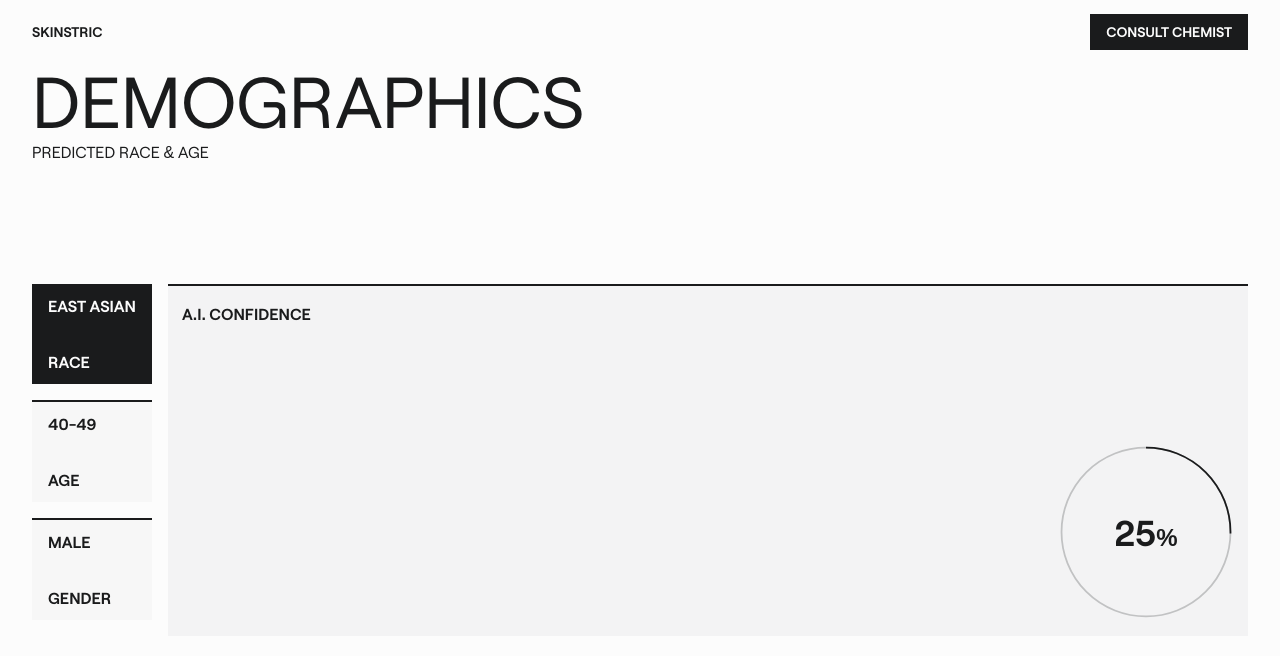
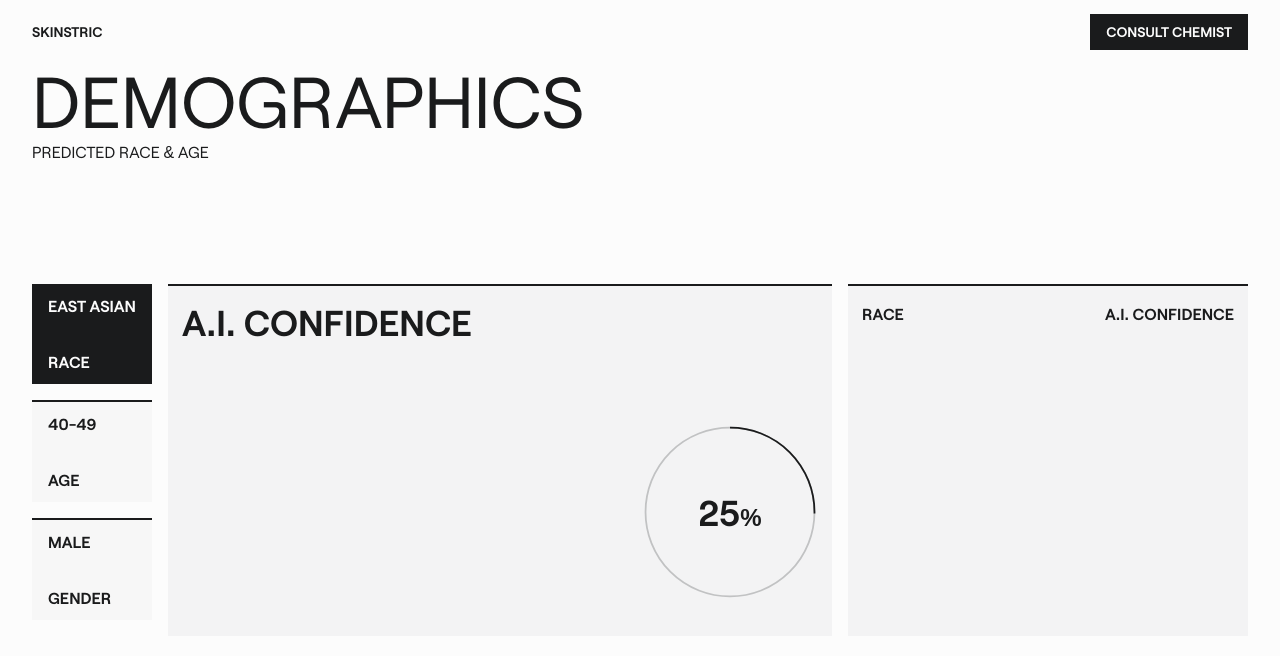
Before and after one commit to yangytjason2000/skinstric, a Next.js app: page /analysis/demographics in a window 1280 px wide. Shown: the top 656 px of the page. Built offline with nearby package versions, Linux system fonts and the light colour scheme.

Commit message:
Refractor the page

```diff
--- a/app/components/Demographics/DemographicDetail.tsx
+++ b/app/components/Demographics/DemographicDetail.tsx
@@ -1,22 +1,39 @@
 import { FC } from "react";
 import CircleProgress from "./CircleProgress";
+import { DemographicCategory } from "@/app/types/categoryType";
 
 interface DemographicDetailProps {
-	percentage: number;
+	demographicDetailData: DemographicCategory;
+	selectedDetailedDataIndex: number;
+	setSelectedDetailedDataIndex: (newIndex: number) => void;
 }
 
-const DemographicDetail: FC<DemographicDetailProps> = ({ percentage }) => {
+const DemographicDetail: FC<DemographicDetailProps> = ({
+	demographicDetailData,
+	selectedDetailedDataIndex,
+	setSelectedDetailedDataIndex,
+}) => {
 	return (
-		<div className="flex flex-grow flex-col px-[14px] py-4 ml-4 bg-[#F3F3F4] border-t-[#1A1B1C] border-t-2">
-			<div className="text-[#1A1B1C] uppercase font-roobert-trial font-semibold text-base mb-[82px]">
-				A.I. confidence
+		<div className="flex flex-auto">
+			<div className="flex-auto flex-col px-[14px] py-4 ml-4 bg-[#F3F3F4] border-t-[#1A1B1C] border-t-2">
+				<div className="text-[#1A1B1C] uppercase font-roobert-trial font-semibold text-4xl mb-[82px]">
+					A.I. confidence
+				</div>
+				<div className="ml-auto mt-auto w-[384px] max-lg:w-[176px] relative">
+					<CircleProgress percentage={demographicDetailData.data[selectedDetailedDataIndex][1] * 100} />
+					<div
+						className="absolute left-[50%] top-[50%] -translate-x-1/2 -translate-y-1/2
+						text-[#1A1B1C] uppercase font-roobert-trial font-semibold text-4xl"
+					>
+						{Math.round(demographicDetailData.data[selectedDetailedDataIndex][1] * 100)}
+						<span className="font-roobert-trial font-semibold text-2xl">%</span>
+					</div>
+				</div>
 			</div>
-			<div className="ml-auto mt-auto w-[384px] max-lg:w-[176px] relative">
-				<CircleProgress percentage={percentage} />
-				<div className="absolute left-[50%] top-[50%] -translate-x-1/2 -translate-y-1/2
-					text-[#1A1B1C] uppercase font-roobert-trial font-semibold text-4xl">
-					{Math.round(percentage)}
-					<span className="font-roobert-trial font-semibold text-2xl">%</span>
+			<div className="w-[400px] px-[14px] py-4 ml-4 bg-[#F3F3F4] border-t-[#1A1B1C] border-t-2">
+				<div className="flex justify-between text-[#1A1B1C] uppercase font-roobert-trial font-semibold text-base">
+					<div>{demographicDetailData.key}</div>
+					<div>a.i. confidence</div>
 				</div>
 			</div>
 		</div>
--- a/app/components/Demographics/Demographics.tsx
+++ b/app/components/Demographics/Demographics.tsx
@@ -2,93 +2,58 @@
 import { FC, useEffect, useState } from "react";
 import Categories from "./Categories";
 import DemographicDetail from "./DemographicDetail";
-interface Race {
-	[key: string]: number;
-}
-
-interface Age {
-	[key: string]: number;
-}
-
-interface Gender {
-	[key: string]: number;
-}
-
-interface DemographicsData {
-	race: Race;
-	age: Age;
-	gender: Gender;
-}
-
-interface ApiResponse {
-	message: string;
-	data: DemographicsData;
-}
-
+import { ApiResponse, DemographicCategory } from "@/app/types/categoryType";
 interface DemographicsProps {
 	jsonData: ApiResponse;
 }
 
 const Demographics: FC<DemographicsProps> = ({ jsonData }) => {
-	const [demographicData, setDemographicData] = useState<
-		[Array<[string, number]>, Array<[string, number]>, Array<[string, number]>]
-	>([[], [], []]);
-	const [selectedDemographicData, setSelectedDemographicData] = useState<
-		Array<[string, number]>
-	>([]);
+	const [demographicData, setDemographicData] = useState<DemographicCategory[]>([]);
+	const [selectedDemographicData, setSelectedDemographicData] = useState<number[]>([0, 0, 0]);
 	const [selectedCategoryIndex, setSelectedCategoryIndex] = useState<number>(0);
 
 	useEffect(() => {
 		if (jsonData && jsonData.data) {
 			const { race, age, gender } = jsonData.data;
-			const sortedracesEntries = Object.entries(race)
-				.sort(([, a], [, b]) => b - a)
-				.map(
-					([key, value]) =>
-						[key, parseFloat(value.toFixed(4))] as [string, number]
-				);
-			const sortedAgesEntries = Object.entries(age)
-				.sort(([, a], [, b]) => b - a)
-				.map(
-					([key, value]) =>
-						[key, parseFloat(value.toFixed(4))] as [string, number]
-				);
-			const sortedGendersEntries = Object.entries(gender)
-				.sort(([, a], [, b]) => b - a)
-				.map(
-					([key, value]) =>
-						[key, parseFloat(value.toFixed(4))] as [string, number]
-				);
 			setDemographicData([
-				sortedracesEntries,
-				sortedAgesEntries,
-				sortedGendersEntries,
-			]);
-			setSelectedDemographicData([
-				sortedracesEntries[0],
-				sortedAgesEntries[0],
-				sortedGendersEntries[0],
+				{ key: "race", data: sortEntries(race) },
+				{ key: "age", data: sortEntries(age) },
+				{ key: "gender", data: sortEntries(gender) },
 			]);
 		}
 	}, [jsonData]);
 
-	if (selectedDemographicData.length === 0) {
+	const sortEntries = (data: Record<string, number>) =>
+		Object.entries(data)
+			.sort(([, a], [, b]) => b - a)
+			.map(([key, value]) => [key, parseFloat(value.toFixed(4))] as [string, number]);
+
+	const setSelectedCategoryDetailedIndex = (newIndex: number) => {
+		const tempArray = [...selectedDemographicData];
+		tempArray[selectedCategoryIndex] = newIndex;
+		setSelectedDemographicData(tempArray);
+	};
+
+	const hasData = demographicData.length > 0 && demographicData.every(category => category.data.length > 0);
+
+	if (!hasData) {
 		return null;
 	}
 
 	return (
 		<div className="mt-[120px] flex">
 			<Categories
-				categoryData={[
-					{ value: selectedDemographicData[0][0], title: "race" },
-					{ value: selectedDemographicData[1][0], title: "age" },
-					{ value: selectedDemographicData[2][0], title: "gender" },
-				]}
+				categoryData={demographicData.map(category => ({
+					value: category.data[selectedDemographicData[selectedCategoryIndex]][0],
+					title: category.key,
+				}))}
 				onClick={setSelectedCategoryIndex}
 				selectedCategoryIndex={selectedCategoryIndex}
 			/>
 			<DemographicDetail
-				percentage={selectedDemographicData[selectedCategoryIndex][1] * 100}
+				demographicDetailData={demographicData[selectedCategoryIndex]}
+				selectedDetailedDataIndex={selectedDemographicData[selectedCategoryIndex]}
+				setSelectedDetailedDataIndex={setSelectedCategoryDetailedIndex}
 			/>
 		</div>
 	);
--- /dev/null
+++ b/app/types/categoryType.ts
@@ -0,0 +1,32 @@
+export interface Race {
+	[key: string]: number;
+}
+
+export interface Age {
+	[key: string]: number;
+}
+
+export interface Gender {
+	[key: string]: number;
+}
+
+export interface DemographicsData {
+	race: Race;
+	age: Age;
+	gender: Gender;
+}
+
+export interface ApiResponse {
+	message: string;
+	data: DemographicsData;
+}
+
+export interface DemographicCategory {
+	key: string;
+	data: Array<[string, number]>;
+}
+
+export interface Category {
+	value: string;
+	title: string;
+}
```
Also changed, not shown: app/components/Demographics/Categories.tsx (line endings or trailing spaces).
